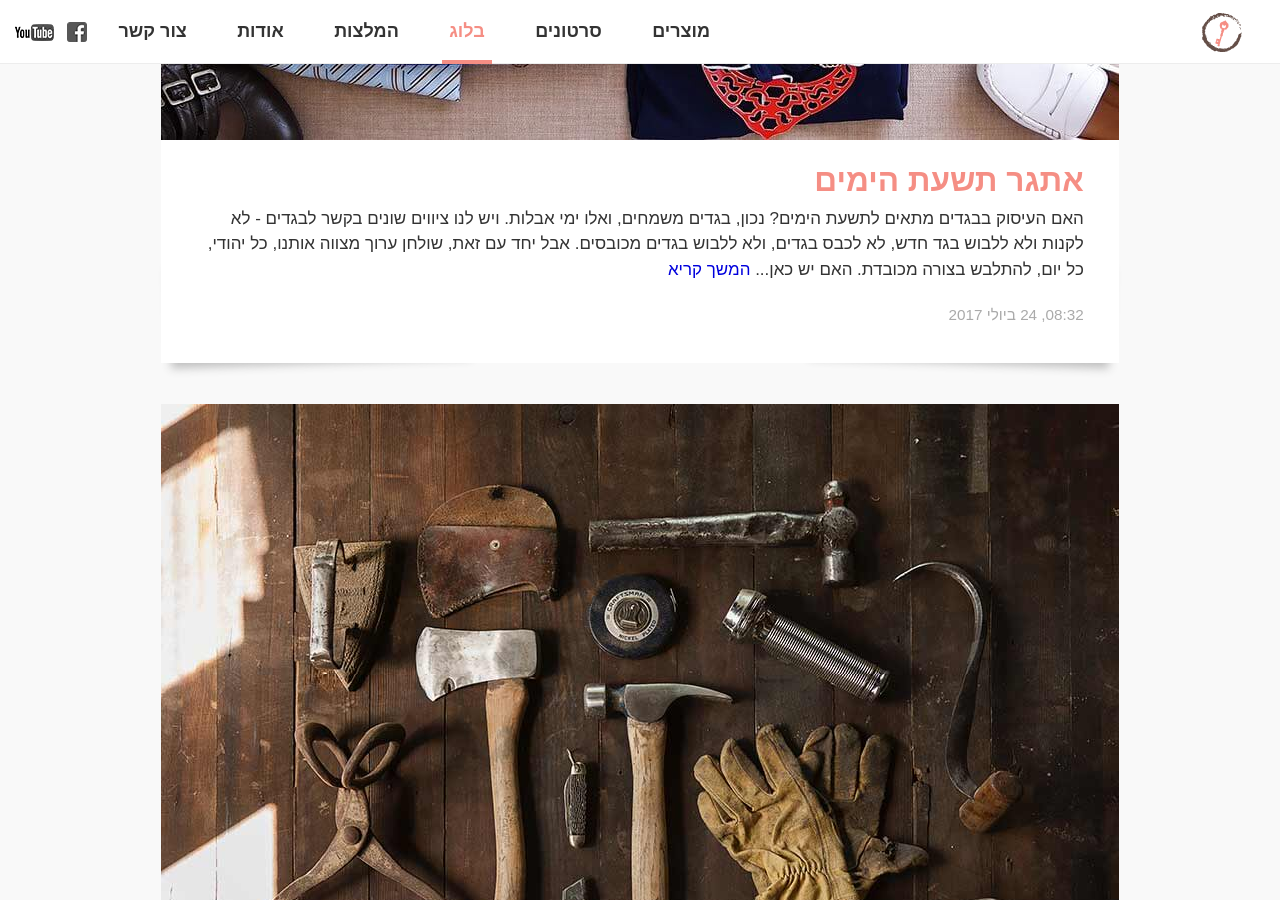
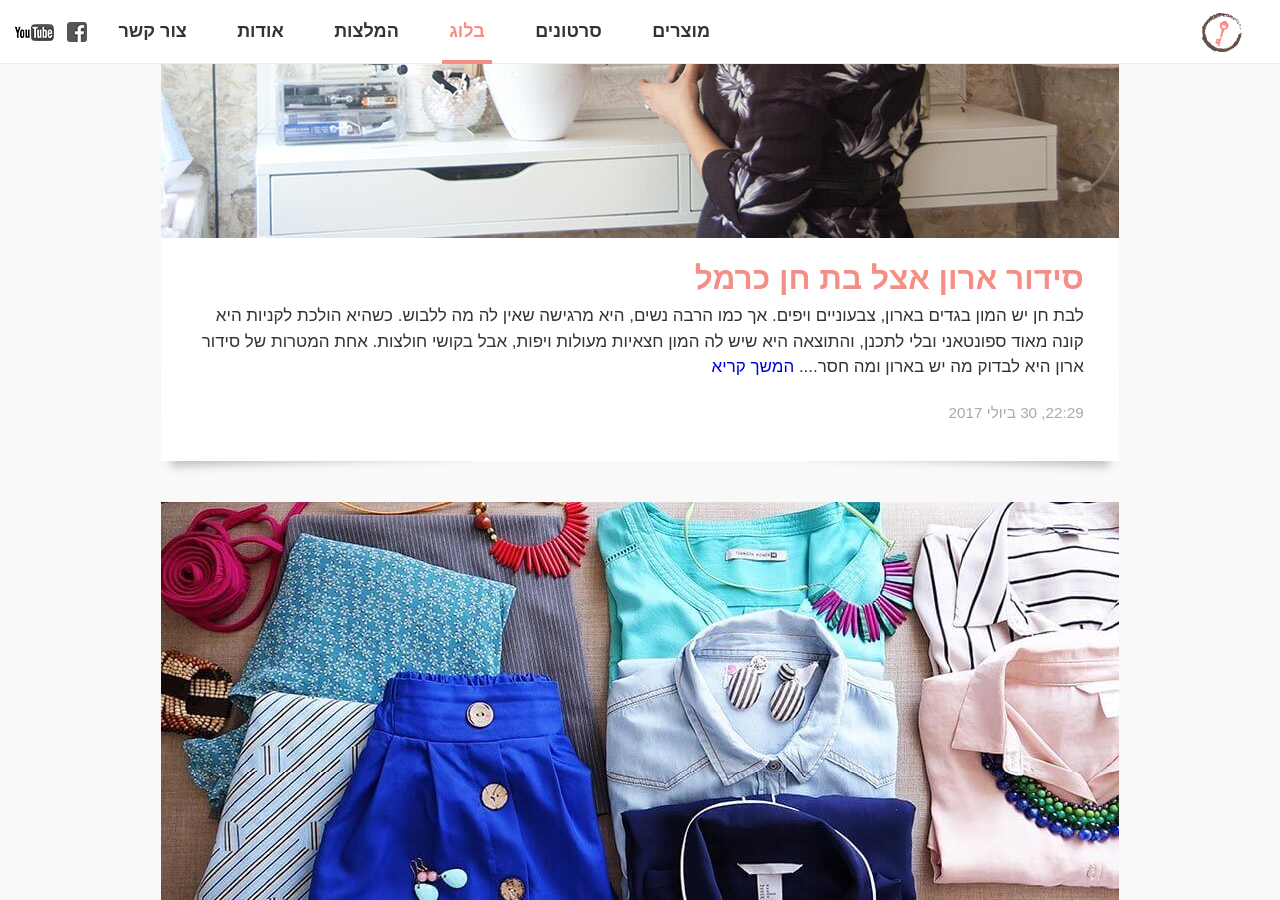
Before and after one commit to laukstein/lea.laukstein.com, a Jekyll site: the page built from blog.html, in a window 1280 px wide and 900 px high, scrolled down 539 px. Built offline with Jekyll 4.4.1, drawn with Linux system fonts in a browser that asks for light colours; some of the changed lines change nothing that is shown.

Commit message:
Post /bathen

```diff
--- /dev/null
+++ b/_pages/post/2017-07-30-bathen.md
@@ -0,0 +1,44 @@
+---
+layout: post
+permalink: /bathen
+date: 2017-07-30 22:29:00
+title: סידור ארון אצל בת חן כרמל
+image: 2017-07-30-bathen.jpg
+imageLabel: צילום - מיכל יעקובוף
+imageList:
+    - image: 2017-07-30-bathen-1.jpg
+      width: 359
+      className: flow
+      label: צילום - מיכל יעקובוף
+      text: "היא חששה שהחצאית משמינה אותה. בנוסף, היא מאוד חגיגית ואין לה עם מה ללבוש אותה.\n\nהחצאית בעיניי מהממת, עם דוגמה מעניינת ומחמיאה למבנה הגוף שלה.\nהמלצתי לה לשלב אותה עם חולצת ג'ינס יומיומית, כדי לשנמך אותה, לשלב עם אקססוריז מעניין, שלגמרי שייך ליום יום. והתוצאה שהתקבלה היא מראה ליום יום חשוב שהיא רוצה להרגיש מיוחדת ולהשאיר רושם טוב."
+    - image: 2017-07-30-bathen-2.jpg
+      width: 359
+      className: flow
+      label: צילום - מיכל יעקובוף
+      text: "דוגמה לשמלה מומלצת למבנה הגוף האגסי, כמו שיש לבת חן. מצד אחד חשוב שהחצאית לא תצמד לירכיים, כי כך זה רק ידגיש אותם, ומצד שני מאוד יחמיא להוסיף מעט נפח בכתפיים, ולכן הקיווצים בשרוולים מאוד מחמיאים לה. החגורה במותן - גם מדגישה את החלק הצר בגוף, גם מחלקת את הפרופורציות של פלג הגוף העליון והתחתון בצורה מחמיאה, גם אופטית מאריכה את הרגליים וגם מוסיפה עניין וצבע.\nהערה לגבי החגורה - חשוב למקם אותה בדיוק במותן, באזור הטבור, מעל הבטן התחתונה."
+    - image: 2017-07-30-bathen-3.jpg
+      width: 359
+      className: flow
+      label: צילום - מיכל יעקובוף
+      text: "מטפחת ושרשרת צבעונית - זה לפעמים כל מה שצריך כדי לגמרי לשנות את הלוק של אותו הבגד. צבעוניות כזאת- מרוב צבעים תתאים לכל צבע אחר.\nאני ממליצה שלכל אחת תהיה לפחות שרשרת אחת שמשלבת בתוכה הרבה צבעים. שרשרת תהיה כזאת מאוד שימושית."
+    - image:
+        - 2017-07-30-bathen-4a.jpg
+        - 2017-07-30-bathen-4b.jpg
+      width: 359
+      className: flow auto-width
+      label: צילום - מיכל יעקובוף
+      text: "אותה חולצה קלאסית, עם אקססוריז חגיגי או יותר יומיומי - נראית שונה מאוד. החולצה השחורה היא ניטרלית, ולכן תשתלב יפה עם כל צבע אחר. למעשה, קיימות אינספור אפשרויות לשילובים חדשים עם כל הצבעים הניטרלים.\nאני ממליצה שלכל אחת תהיה חולצה כזאת באחד מהצבעים הניטרלים - שחור, חום, כחול כהה, אפור, בז' או לבן."
+---
+
+לבת חן יש המון בגדים בארון, צבעוניים ויפים. אך כמו הרבה נשים, היא מרגישה שאין לה מה ללבוש.
+כשהיא הולכת לקניות היא קונה מאוד ספונטאני ובלי לתכנן, והתוצאה היא שיש לה המון חצאיות מעולות ויפות, אבל בקושי חולצות.
+
+אחת המטרות של סידור ארון היא לבדוק מה יש בארון ומה חסר. את זה עושים על ידי מיון מעמיק של כל הפריטים בארון. הפריטים שלא נלבשו זמן רב עוברים בחינה מדוקדקת- אילו פריטים זקוקים לתיקון, אילו לא מוצאים חן בעינינו ואילו פריטים פשוט כבר לא באופנה.
+
+בסופו של דבר, ארון לא ממויין נראה עמוס ומאוד מקשה על הרכבת התלבושת בבוקר, כך שהרבה פעמים חוזרים על אותם השילובים הרגילים.
+סידור הארון מאפשר לחשוב על שילובים חדשים ויצירתיים.
+
+אז קודם כול המלצתי לבת חן לקנייה הבאה לחפש רק חולצות, ולא לקנות שום חצאית. יש לה שפע של חצאיות מהממות.
+גם שרוולונים מחמיאים למבנה הגוף האגסי שלה, וגם שמלות מבד נכון שמחמיאות לה.
+
+דבר ראשון שאלתי את בת חן איזו חצאית מהארון שלה היא רוצה ללבוש ולא מצליחה למצוא לה שילוב. היא הצביעה על החצאית הלבנה הזאת.
--- a/blog.html
+++ b/blog.html
@@ -6,8 +6,8 @@ order: 3
 ---
 
 {% assign pages=site.pages | sort: "date" | reverse %}{%
-    for post in pages %}{%
-        if post.layout == "post" %}
+for post in pages %}{%
+    if post.layout == "post" %}
 <blockquote class=box>
     <a class=absolute href={{ post.url | prepend: site.baseurl }} tabindex=0></a>
     {% if post.image %}<figure{% if post.imageClass %} class="{{ post.imageClass }}"{% endif %}>
```
Also changed, not shown: assets/2017-07-30-bathen-1.jpg (added), assets/2017-07-30-bathen-2.jpg (added), assets/2017-07-30-bathen-3.jpg (added), assets/2017-07-30-bathen-4a.jpg (added), assets/2017-07-30-bathen-4b.jpg (added), assets/2017-07-30-bathen.jpg (added).
